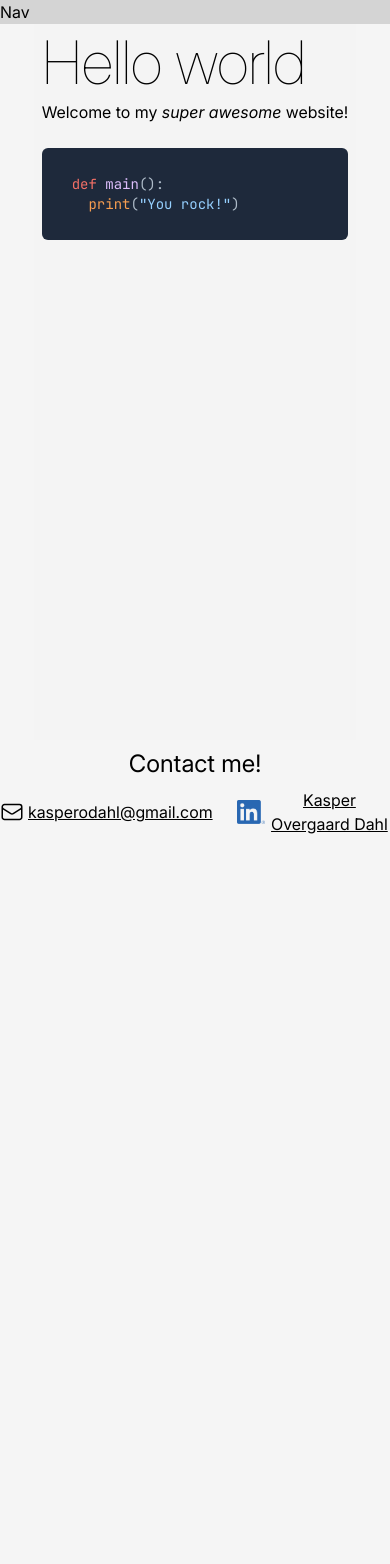
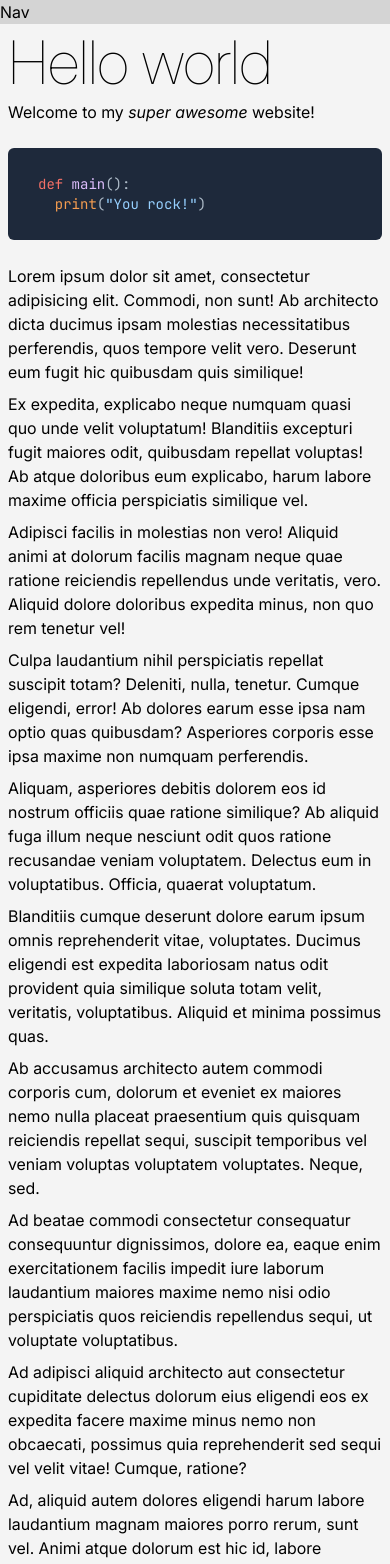
Before and after one commit to MedicodiBiscotti/personal-website, a Next.js app: page / in a window 390 px wide. Shown: the top 1564 px of the page. Before the commit the page ends 844 px from the top, so only its background shows below. Built offline with nearby package versions, Linux system fonts and the light colour scheme; what tailwindcss-hero-patterns would draw is missing.

Commit message:
test(front-page): lorem for testing responsiveness

```diff
--- a/src/app/page.tsx
+++ b/src/app/page.tsx
@@ -15,6 +15,64 @@ export default function Home() {
               print("You rock!")
           `}
       />
+      <p className="mt-2">
+        Lorem ipsum dolor sit amet, consectetur adipisicing elit. Commodi, non
+        sunt! Ab architecto dicta ducimus ipsam molestias necessitatibus
+        perferendis, quos tempore velit vero. Deserunt eum fugit hic quibusdam
+        quis similique!
+      </p>
+      <p className="mt-2">
+        Ex expedita, explicabo neque numquam quasi quo unde velit voluptatum!
+        Blanditiis excepturi fugit maiores odit, quibusdam repellat voluptas! Ab
+        atque doloribus eum explicabo, harum labore maxime officia perspiciatis
+        similique vel.
+      </p>
+      <p className="mt-2">
+        Adipisci facilis in molestias non vero! Aliquid animi at dolorum facilis
+        magnam neque quae ratione reiciendis repellendus unde veritatis, vero.
+        Aliquid dolore doloribus expedita minus, non quo rem tenetur vel!
+      </p>
+      <p className="mt-2">
+        Culpa laudantium nihil perspiciatis repellat suscipit totam? Deleniti,
+        nulla, tenetur. Cumque eligendi, error! Ab dolores earum esse ipsa nam
+        optio quas quibusdam? Asperiores corporis esse ipsa maxime non numquam
+        perferendis.
+      </p>
+      <p className="mt-2">
+        Aliquam, asperiores debitis dolorem eos id nostrum officiis quae ratione
+        similique? Ab aliquid fuga illum neque nesciunt odit quos ratione
+        recusandae veniam voluptatem. Delectus eum in voluptatibus. Officia,
+        quaerat voluptatum.
+      </p>
+      <p className="mt-2">
+        Blanditiis cumque deserunt dolore earum ipsum omnis reprehenderit vitae,
+        voluptates. Ducimus eligendi est expedita laboriosam natus odit
+        provident quia similique soluta totam velit, veritatis, voluptatibus.
+        Aliquid et minima possimus quas.
+      </p>
+      <p className="mt-2">
+        Ab accusamus architecto autem commodi corporis cum, dolorum et eveniet
+        ex maiores nemo nulla placeat praesentium quis quisquam reiciendis
+        repellat sequi, suscipit temporibus vel veniam voluptas voluptatem
+        voluptates. Neque, sed.
+      </p>
+      <p className="mt-2">
+        Ad beatae commodi consectetur consequatur consequuntur dignissimos,
+        dolore ea, eaque enim exercitationem facilis impedit iure laborum
+        laudantium maiores maxime nemo nisi odio perspiciatis quos reiciendis
+        repellendus sequi, ut voluptate voluptatibus.
+      </p>
+      <p className="mt-2">
+        Ad adipisci aliquid architecto aut consectetur cupiditate delectus
+        dolorum eius eligendi eos ex expedita facere maxime minus nemo non
+        obcaecati, possimus quia reprehenderit sed sequi vel velit vitae!
+        Cumque, ratione?
+      </p>
+      <p className="mt-2">
+        Ad, aliquid autem dolores eligendi harum labore laudantium magnam
+        maiores porro rerum, sunt vel. Animi atque dolorum est hic id, labore
+        molestias rerum tempora? Incidunt ipsam mollitia neque nostrum sapiente!
+      </p>
     </>
   );
 }
```
